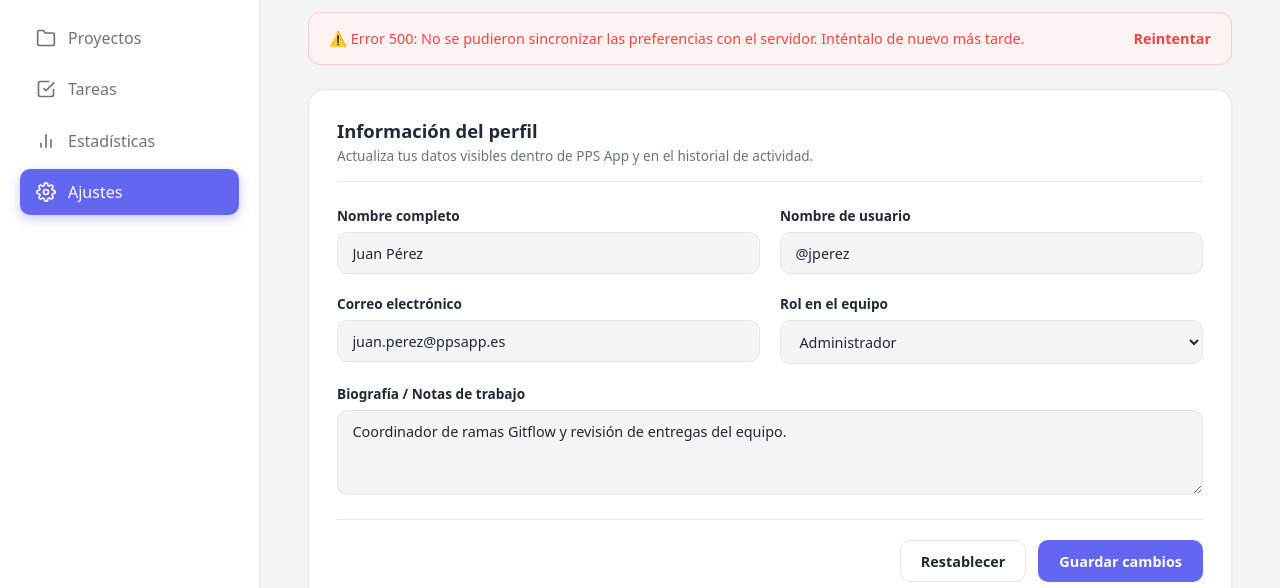
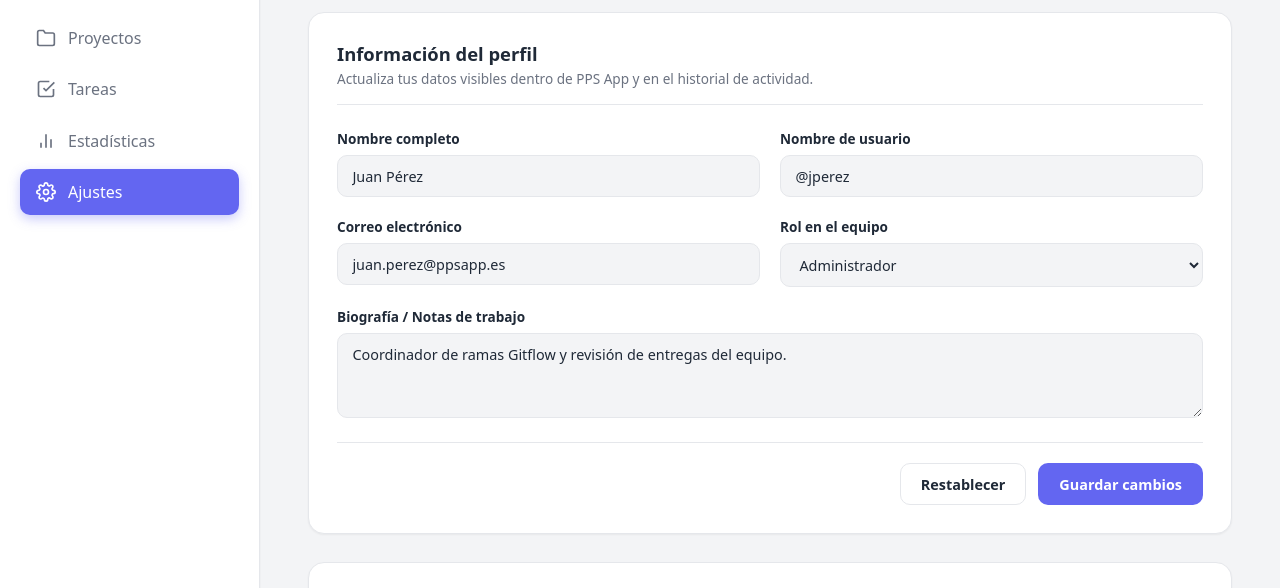
Before and after one commit to amonrod805/gitflow-practica-conjunta, a plain HTML site: page dashboard_ajustes_solucion.html in a window 1280 px wide. Shown: the part 132-720 px from the top of the page. Drawn offline with Linux system fonts and the light colour scheme.

Commit message:
Error solucionado y paso a versión 1.1.1

```diff
--- a/dashboard_ajustes.html
+++ b/dashboard_ajustes_solucion.html
@@ -562,12 +562,6 @@
             </div>
         </header>
 
-        <!-- Banner de Error Simulado -->
-        <div style="background-color: var(--peligro-bg); border: 1px solid #fecaca; color: var(--peligro); padding: 1rem 1.25rem; border-radius: 12px; margin-bottom: 1.5rem; display: flex; align-items: center; justify-content: space-between; font-size: 0.9rem; font-weight: 500;">
-            <span>⚠️ Error 500: No se pudieron sincronizar las preferencias con el servidor. Inténtalo de nuevo más tarde.</span>
-            <strong style="cursor: pointer;">Reintentar</strong>
-        </div>
-
         <!-- Contenido de Ajustes -->
         <div class="ajustes-grid">
 
```
